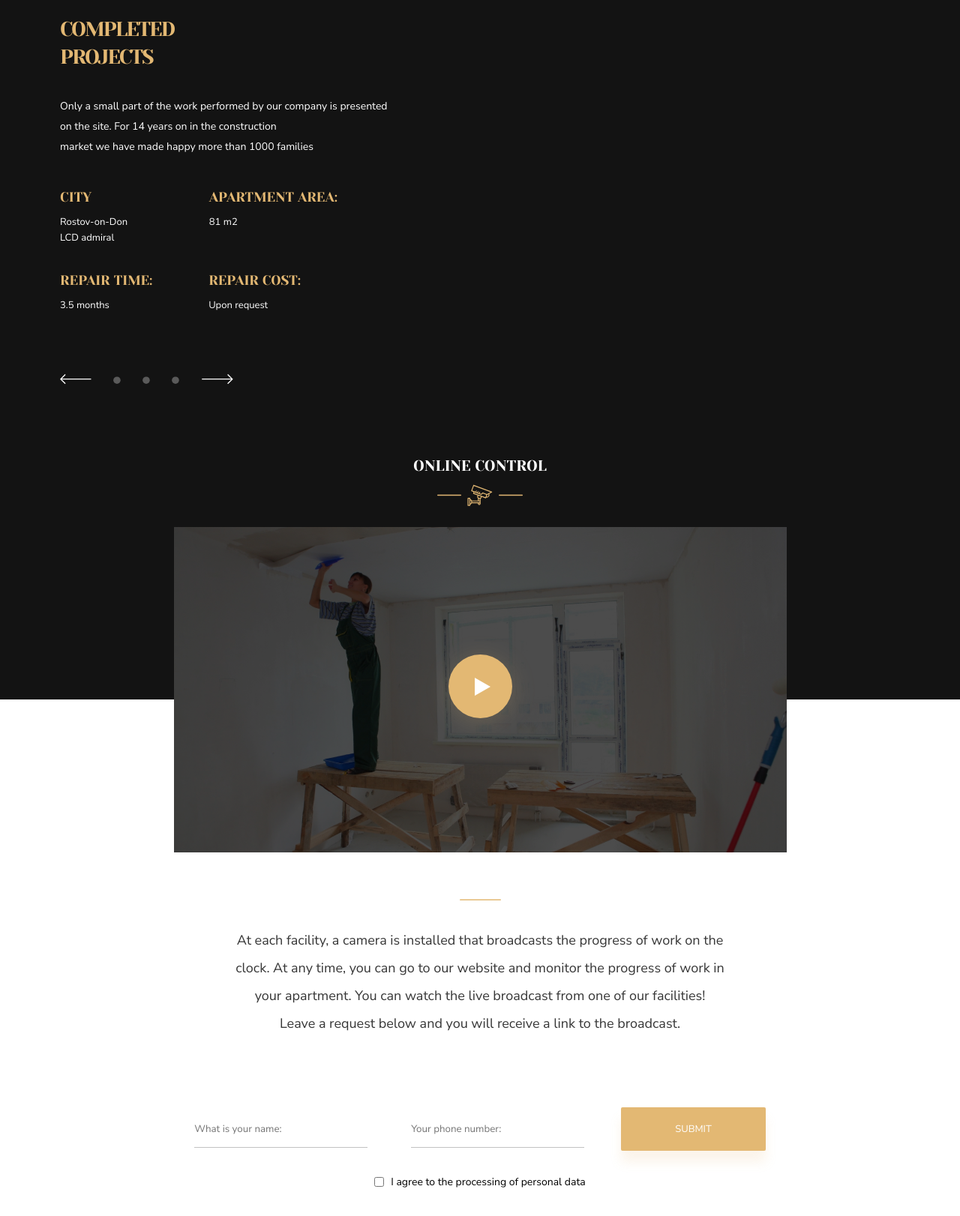
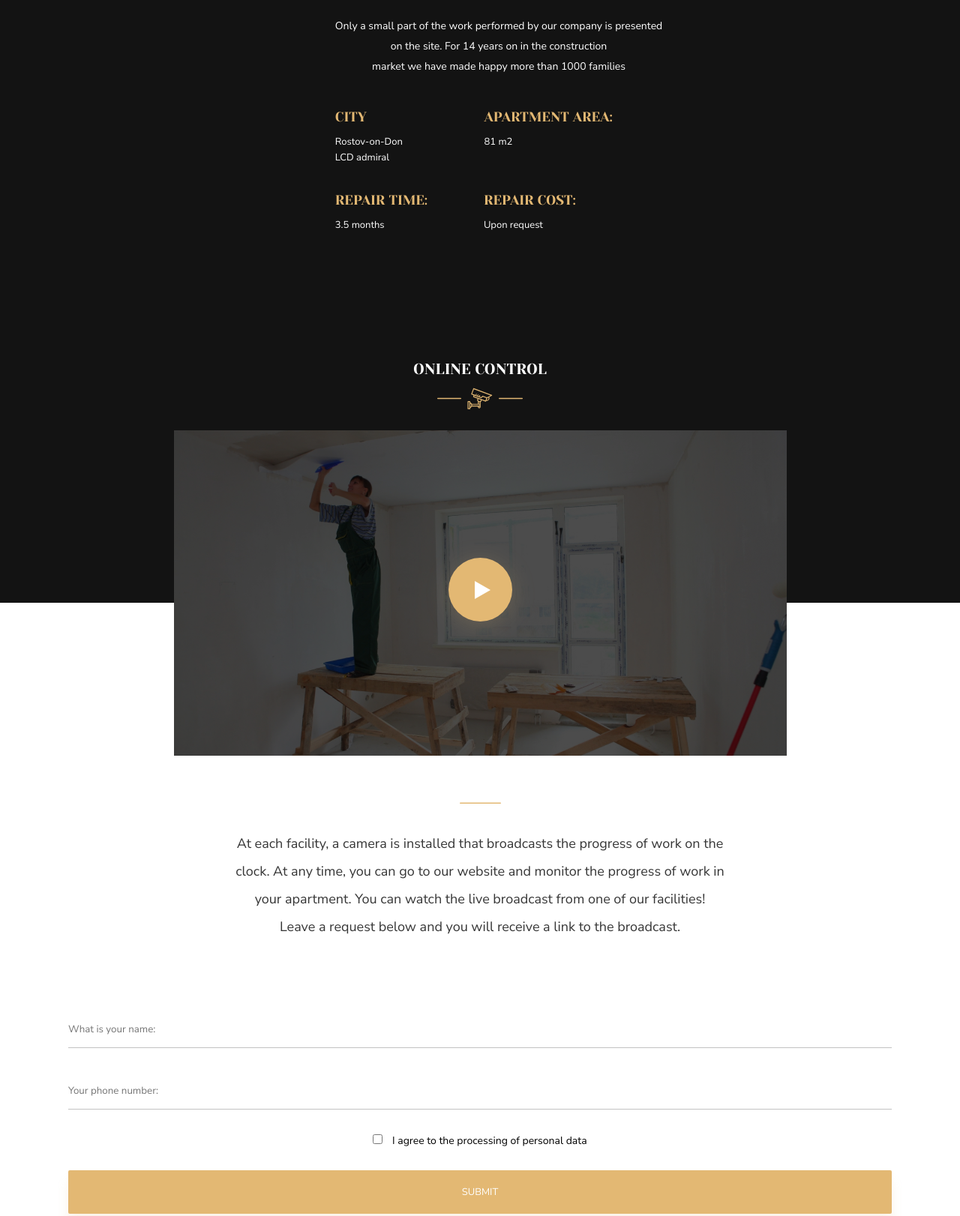
Before and after one commit to dielit66/IC--Repair-Design-Project-, a plain HTML site: page index.html in a window 1280 px wide. Shown: the part 940-2562 px from the top of the page at 75% size. Drawn offline with Linux system fonts and the light colour scheme.

Commit message:
mobile fix3

```diff
--- a/index.html
+++ b/index.html
@@ -345,7 +345,19 @@
               class="phone-input"
               placeholder="Your phone number:"
             />
+            <div class="checkbox-1__mobile">
+              <input
+                type="checkbox"
+                id="subscribeNews"
+                name="subscribe"
+                value="newsletter"
+              />
+              <label style="margin-left: 9px" for="subscribeNews"
+                >I agree to the processing of personal data</label
+              >
+            </div>
             <button class="button3">SUBMIT</button>
+            <div class="checkbox-1">
             <input
               type="checkbox"
               id="subscribeNews"
@@ -355,6 +367,7 @@
             <label style="margin-left: 9px" for="subscribeNews"
               >I agree to the processing of personal data</label
             >
+          </div>
           </form>
           <div class="repair-block">
             <h2>TYPES OF REPAIR</h2>
--- a/mobile.css
+++ b/mobile.css
@@ -49,6 +49,10 @@
     width: 338px;
   }
 
+  .page2-content {
+    padding-top: 0;
+  }
+
   .page2-content-block1 {
     display: flex;
     flex-direction: column;
@@ -67,12 +71,61 @@
     height: fit-content;
   }
 
+  .page2-content-block1 {
+    margin: 0 auto;
+  }
+
+  .page2-content-block1 h2 {
+    text-align: center;
+  }
+
+  .page2-text-block1 {
+    text-align: center;
+  }
+
   .page2-content-block2 ul {
+    display: none;
+  }
+
+  .contact-form {
+    flex-direction: column;
+    width: 90%;
+    justify-content: center;
+    align-items: center;
+  }
+
+  .name-input {
+    margin-right: 0;
+    width: 100%;
+  }
+
+  .phone-input {
+    margin-right: 0;
+    width: 100%;
+  }
+
+  .button3 {
+    width: 100%;
+  }
+  .checkbox-1__mobile {
+    display: block;
+    margin-bottom: 30px;
+  }
+
+  .checkbox-1 {
+    display: none;
+  }
+
+  .slider {
     display: none;
   }
 
   .background-image3 {
     display: none;
+  }
+
+  .page3-video {
+    width: 90%;
   }
 
   .page3 .wrapper {
@@ -105,6 +158,9 @@
     display: none;
   }
 
+  .contact-block3 {
+  }
+
   .footer {
     display: none;
   }
--- a/style.css
+++ b/style.css
@@ -103,6 +103,8 @@ img {
   right: 0;
   bottom: 0;
   background-color: rgba(0, 0, 0, 0.7);
+  max-width: 100%;
+  height: auto;
 }
 
 .page1-title span {
@@ -307,7 +309,7 @@ img {
   right: 0;
   bottom: 0;
   background-color: rgba(0, 0, 0, 0.7);
-  width: 817px;
+  max-width: 817px;
   margin: 0 auto;
 }
 
@@ -366,6 +368,10 @@ img {
   border: 0;
   border-bottom: 1px solid rgba(54, 54, 54, 0.3);
   outline: none;
+}
+
+.checkbox-1__mobile {
+  display: none;
 }
 
 .button3 {
@@ -864,6 +870,7 @@ img {
   align-items: center;
   padding: 34.4px 181.5px;
   margin-top: -200px;
+  max-width: 100%;
 }
 
 .contact-block3 h2 {
```
